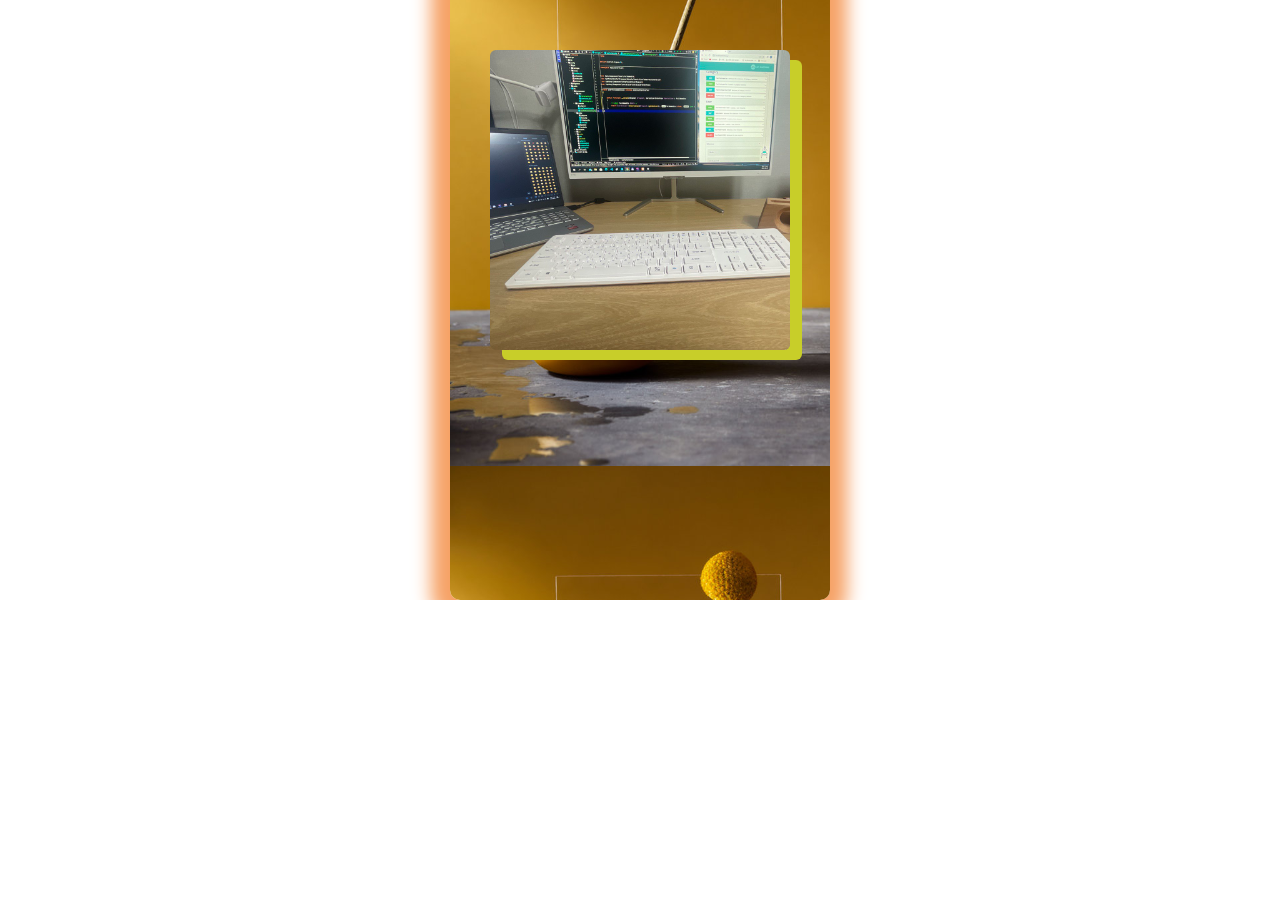
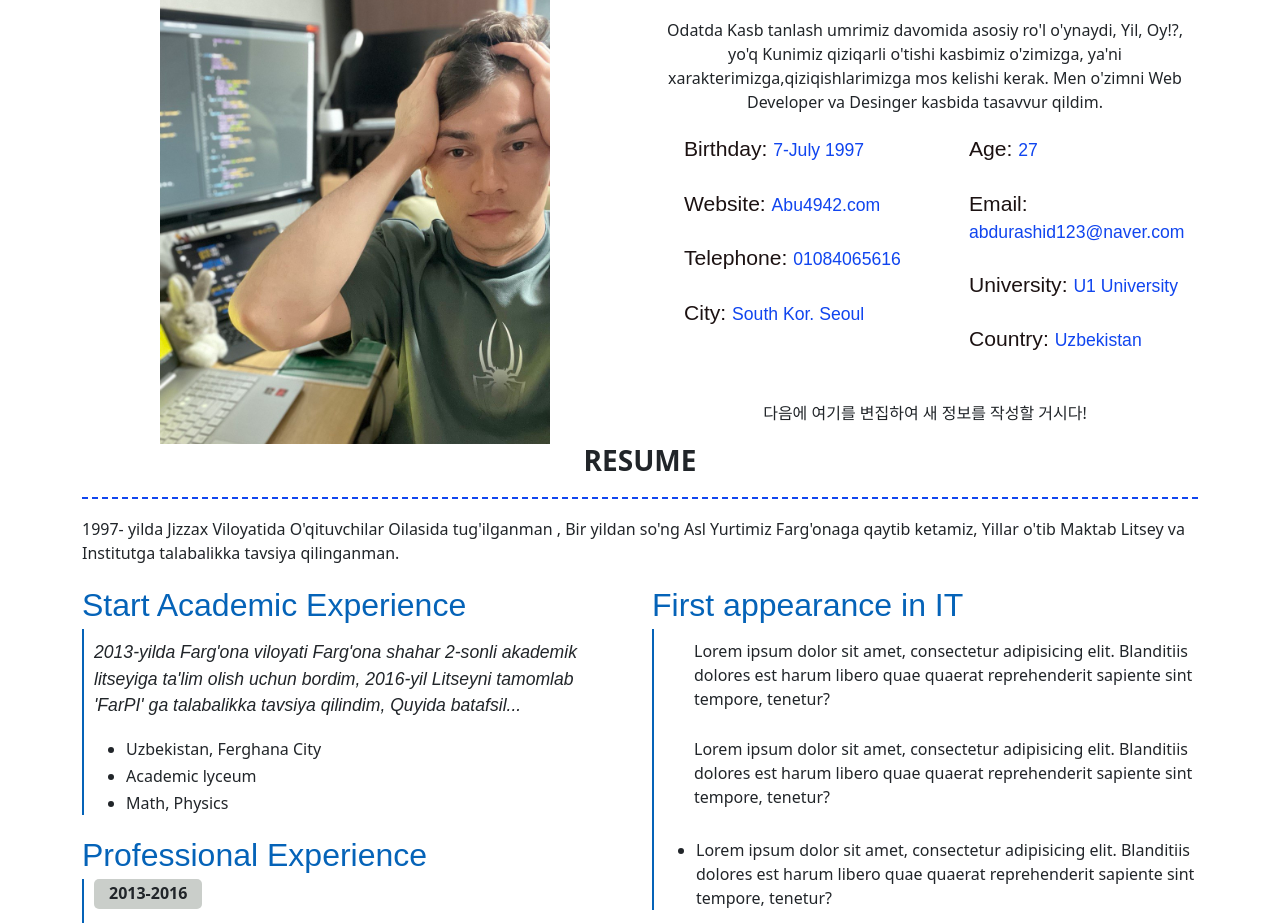
Before and after one commit to Abudevoloper/Portfolio, a Vue app: page / in a window 1280 px wide. Shown: the part 220-1143 px from the top of the page. Before the commit the page ends 820 px from the top, so only its background shows below. Built offline with nearby package versions, Linux system fonts and the light colour scheme.

Commit message:
first cimmit

```diff
--- a/public/index.html
+++ b/public/index.html
@@ -16,6 +16,6 @@
       <strong>We're sorry but <%= htmlWebpackPlugin.options.title %> doesn't work properly without JavaScript enabled. Please enable it to continue.</strong>
     </noscript>
     <div id="app"></div>
-    <!-- built files will be auto injected -->
+
   </body>
 </html>
--- a/src/components/AboutList.vue
+++ b/src/components/AboutList.vue
@@ -1,12 +1,12 @@
 <template>
-    <div class="exit">
-        <router-link to="/exit">
-            <svg xmlns="http://www.w3.org/2000/svg" width="32" height="32" fill="currentColor" class="bi bi-arrow-left-circle-fill" viewBox="0 0 16 16">
-                <path d="M8 0a8 8 0 1 0 0 16A8 8 0 0 0 8 0zm3.5 7.5a.5.5 0 0 1 0 1H5.707l2.147 2.146a.5.5 0 0 1-.708.708l-3-3a.5.5 0 0 1 0-.708l3-3a.5.5 0 1 1 .708.708L5.707 7.5H11.5z"/>
-            </svg>
-        </router-link>
+<!--    <div class="exit">-->
+<!--        <router-link to="/exit">-->
+<!--            <svg xmlns="http://www.w3.org/2000/svg" width="32" height="32" fill="currentColor" class="bi bi-arrow-left-circle-fill" viewBox="0 0 16 16">-->
+<!--                <path d="M8 0a8 8 0 1 0 0 16A8 8 0 0 0 8 0zm3.5 7.5a.5.5 0 0 1 0 1H5.707l2.147 2.146a.5.5 0 0 1-.708.708l-3-3a.5.5 0 0 1 0-.708l3-3a.5.5 0 1 1 .708.708L5.707 7.5H11.5z"/>-->
+<!--            </svg>-->
+<!--        </router-link>-->
 
-    </div>
+<!--    </div>-->
     <div class="container">
 
         <h3><strong> ABOUT </strong></h3>
@@ -48,7 +48,7 @@
                         </div>
                         <div class="col-12 col-sm-6 col-md-6">
                             <ul>
-                                <li><small> Age: </small>26</li>
+                                <li><small> Age: </small>27</li>
                                 <li><small> Email: </small>abdurashid123@naver.com</li>
                                 <li><small> University: </small>U1 University</li>
                                 <li><small> Country: </small>Uzbekistan</li>
--- a/src/components/PortfolioList.vue
+++ b/src/components/PortfolioList.vue
@@ -14,14 +14,14 @@
                 <div class="resume-item">
                     <p>
                         <em>
-                            2013-yilda Farg'ona viloyati Farg'ona shahar 2-sonli akademik litseyiga ta'lim olish uchun bordim,
-                            Litseydan boshlab Matematika va Fizika fanidan tahsil olishni boshladim,
-                            2016-yil Litseyni tamomlab 'FarPI' ga talabalikka tavsiya qilindim
+                            2013-yilda Farg'ona viloyati Farg'ona shahar 2-sonli akademik litseyiga ta'lim olish uchun
+                            bordim,
+                            2016-yil Litseyni tamomlab 'FarPI' ga talabalikka tavsiya qilindim,
+                            Quyida batafsil...
 
                         </em>
                     </p>
                     <ul>
-                        .
                         <li> Uzbekistan, Ferghana City</li>
                         <li> Academic lyceum</li>
                         <li>Math, Physics</li>
@@ -35,10 +35,11 @@
                     2013-2016
                 </h6>
                 <br>
-                <em> Uzbekistan, FarPI, .. </em>
+                <em> Uzbekistan:FarPI, Lyceum... </em>
                 <ul>
-                    <li><p>Lorem ipsum dolor sit amet, consectetur adipisicing elit. Facilis fugiat mollitia possimus
-                        quas quo soluta voluptas!</p></li>
+                    <li><p>2013-yilda Farg'ona davlat Universiteti Qoshidagi 2-sonli
+                        Akademik Litseyiga O'qish uchun bordim, Litseyda Matematika Fizika fanlaridan tahsil oldim.
+                    </p></li>
                     <li><p>Lorem ipsum dolor sit amet, consectetur adipisicing elit. Facilis fugiat mollitia possimus
                         quas quo soluta voluptas!</p></li>
                     <li><p>Lorem ipsum dolor sit amet, consectetur adipisicing elit. Facilis fugiat mollitia possimus
--- a/src/pages/FirstPage.vue
+++ b/src/pages/FirstPage.vue
@@ -1,9 +1,6 @@
 <template>
     <div class="container-lg">
-        <router-link to="/aboutList">
-            <div class="box">
-            </div>
-        </router-link>
+
     </div>
 </template>
 
@@ -13,49 +10,4 @@
 
 <style scoped>
 
-.container-lg {
-    position:relative ;
-    height: 800px;
-    display: flex;
-    justify-content: center;
-    align-items: center;
-
-}
-
-.box {
-    position: relative;
-    animation: box-animation 1s ease-in-out ;
-    height: 300px;
-    width: 300px;
-    background-image: url("../assets/img/firstPage.jpg");
-    background-size: cover;
-    border-radius: 6px;
-    box-shadow: #c8ce29 12px 10px;
-}
-
-.box:hover {
-    margin-top: 5px;
-}
-
-.container-lg {
-    border-radius: 10px;
-    border: none;
-    width: 380px;
-    margin-top: 20px;
-    background-image: url("../assets/img/background.png");
-    box-shadow: #f6a266 -1px 3px 18px 18px;
-}
-
-@keyframes box-animation {
-    from {
-       opacity: 0;
-
-    }
-    to {
-       opacity: 1;
-    }
-}
-
-
-
 </style>
--- a/src/plugins/router.js
+++ b/src/plugins/router.js
@@ -1,15 +1,9 @@
 import {createRouter, createWebHistory} from "vue-router"
 
 const routes = [
+
     {
         path: '/',
-        component: function () {
-            return import ('../pages/FirstPage.vue')
-        }
-
-    },
-    {
-        path: '/aboutList',
         component: function () {
             return import ('../components/AboutList.vue')
         }
```
Also changed, not shown: src/main.js (line endings or trailing spaces).
